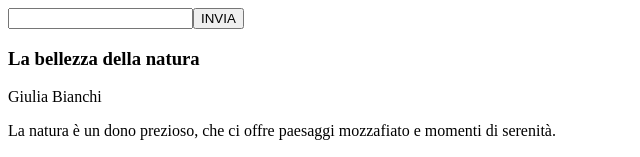
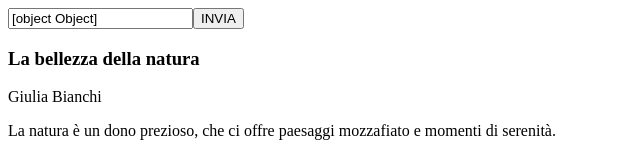
Before and after one commit to PaoloVisone/react-form-multifield, a React (Vite) app: page / in a window 1280 px wide. Shown: the top 157 px of the page, without its empty margins (0-640 px from the left). Built offline with nearby package versions, Linux system fonts and the light colour scheme.

Commit message:
[feat] add initial variable

```diff
--- a/src/components/Input.jsx
+++ b/src/components/Input.jsx
@@ -39,13 +39,21 @@ const listArticles = [
     }
 ];
 
+// Variabile iniziale dell'articolo
+const articleData = {
+    titolo: "",
+    autore: "",
+    contenuto: "",
+    categoria: ""
+}
+
 
 export default function input() {
 
     // Stato dell'articolo
     const [articles, setListArticles] = useState(listArticles);
     // Inserimento nuovo articolo
-    const [newArticle, setNewArticle] = useState('');
+    const [newArticle, setNewArticle] = useState(articleData);
 
     //preventDefault per non inviare il Form
     const handleSubmit = e => {
@@ -70,8 +78,13 @@ export default function input() {
             <div id="content">
                 <div id="input-box">
                     <form onSubmit={handleSubmit}>
-                        <input type="text" value={newArticle}
+
+                        <input
+                            type="text"
+                            title="titolo"
+                            value={newArticle}
                             onChange={e => { setNewArticle(e.target.value) }} />
+
                         <button className="btn">INVIA</button>
                     </form>
                 </div>
@@ -86,7 +99,9 @@ export default function input() {
                     :
                     <div id="content-art">
                         {articles.map((article) => (
+
                             <div className="post" key={article.id}>
+
                                 <h3>{article.titolo}</h3>
                                 <span>{article.autore}</span>
                                 <p>{article.contenuto}</p>
```
